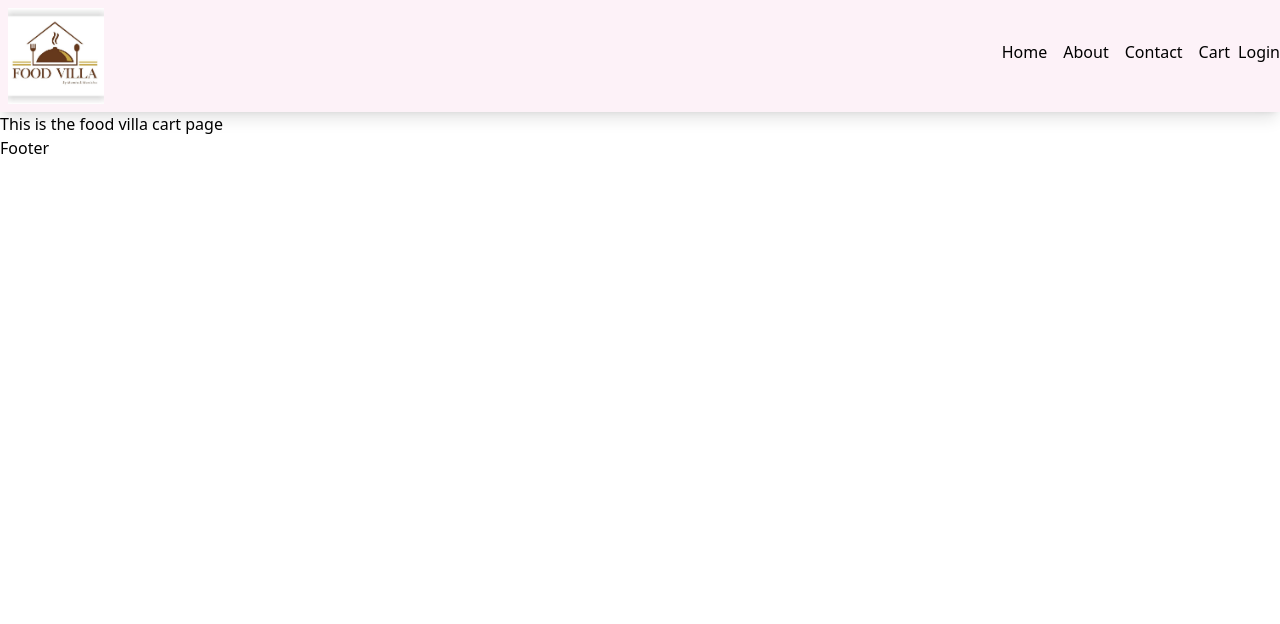
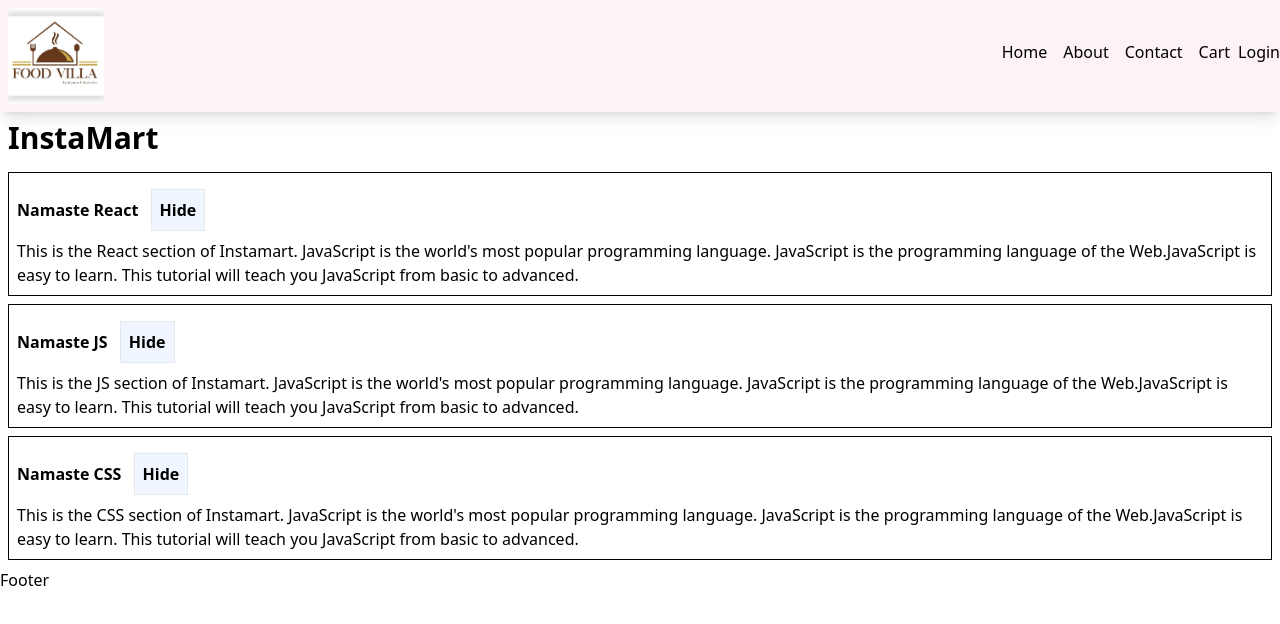
Before and after one commit to SaiVamshiK/NamasteJS-Contd, a React (Vite) app: page /cart in a window 1280 px wide. Shown: the top 624 px of the page. Built offline with nearby package versions, Linux system fonts and the light colour scheme.

Commit message:
Lesson 11 : show/hide functionality built

```diff
--- a/src/components/Cart.js
+++ b/src/components/Cart.js
@@ -1,8 +1,46 @@
+import { useState } from "react";
+
+const Section = ({ title, description }) => {
+    const [isShow,setIsShow] = useState(true);
+  return (
+    <div className="border border-black p-2 m-2">
+      <h3 className="font-bold">
+        {title} <button className="border bg-blue-50 m-2 p-2" onClick={() => {
+            if(isShow){
+                setIsShow(false);
+            }else{
+                setIsShow(true);
+            }
+        }}> {isShow ? "Hide": "Show"}</button>
+      </h3>
+      {isShow ? <p>{description}</p> : <></>}
+    </div>
+  );
+};
+
 const Cart = () => {
-    return (
-        <div>
-            <h1>This is the food villa cart page</h1>
-        </div>
-    );
-}
+  return (
+    <div>
+      <h1 className="text-3xl p-2 m-2, font-bold">InstaMart</h1>
+      <Section
+        title={"Namaste React"}
+        description={
+          "This is the React section of Instamart. JavaScript is the world's most popular programming language. JavaScript is the programming language of the Web.JavaScript is easy to learn. This tutorial will teach you JavaScript from basic to advanced."
+        }
+      />
+      <Section
+        title={"Namaste JS"}
+        description={
+          "This is the JS section of Instamart. JavaScript is the world's most popular programming language. JavaScript is the programming language of the Web.JavaScript is easy to learn. This tutorial will teach you JavaScript from basic to advanced."
+        }
+      />
+      <Section
+        title={"Namaste CSS"}
+        description={
+          "This is the CSS section of Instamart. JavaScript is the world's most popular programming language. JavaScript is the programming language of the Web.JavaScript is easy to learn. This tutorial will teach you JavaScript from basic to advanced."
+        }
+      />
+    </div>
+  );
+};
 export default Cart;
```
Also changed, not shown: notes.txt.
